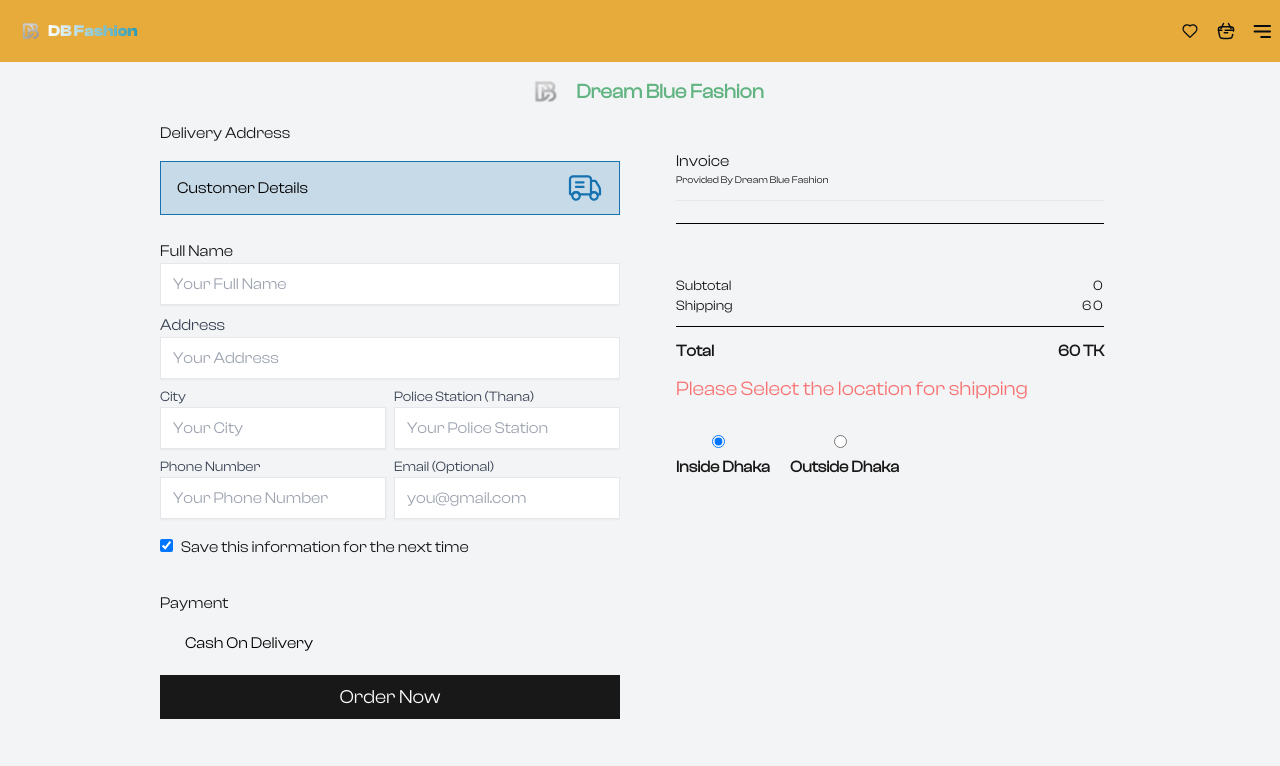
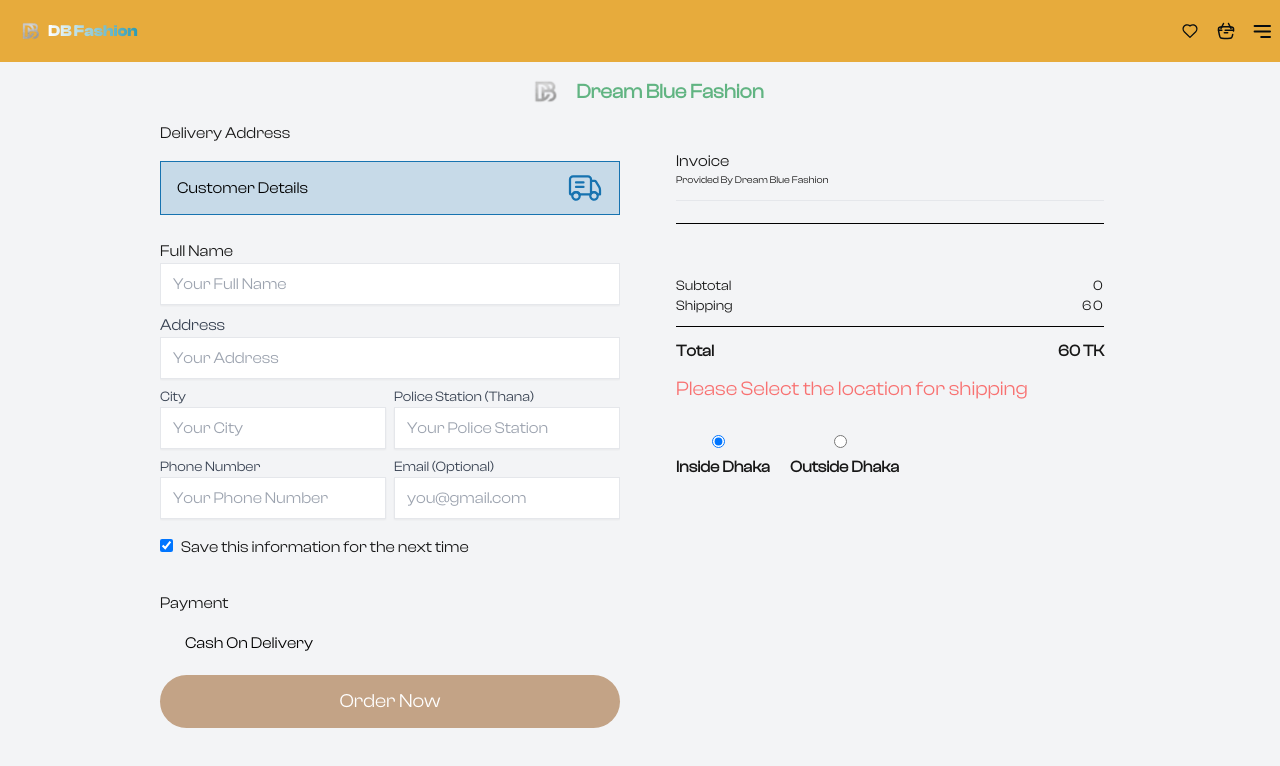
Before and after one commit to Sm-Ashraful/dbf, a Next.js app: page /checkout in a window 1280 px wide. Shown: the top 766 px of the page. Built offline with nearby package versions, Linux system fonts and the light colour scheme.

Commit message:
add new product

```diff
--- a/src/app/checkout/partials/CheckoutPageTop.jsx
+++ b/src/app/checkout/partials/CheckoutPageTop.jsx
@@ -72,7 +72,7 @@
       <button
         onClick={handleOrderButtonClick}
         type="submit"
-        className={`bg-black/90 text-white px-4 py-3 mt-5 w-full text-sm sm:text-[1.2rem]`}
+        className={`bg-[#c3a386] rounded-full text-white px-4 py-3 my-5 w-full text-[1.2rem]`}
       >
         Order Now
       </button>
```
